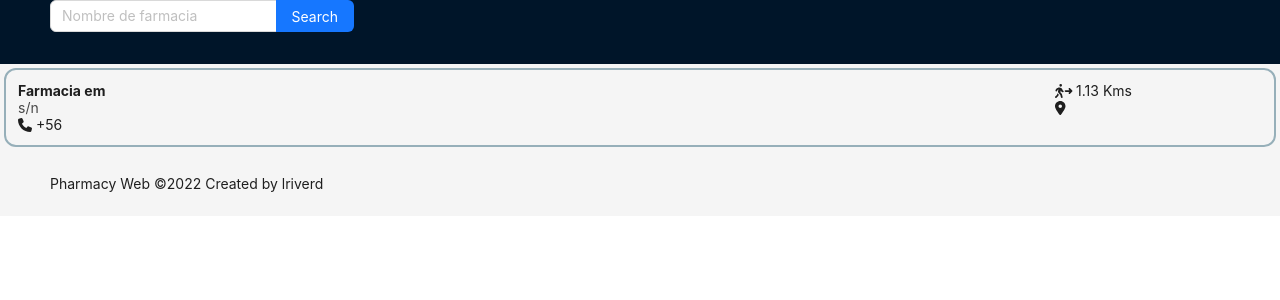
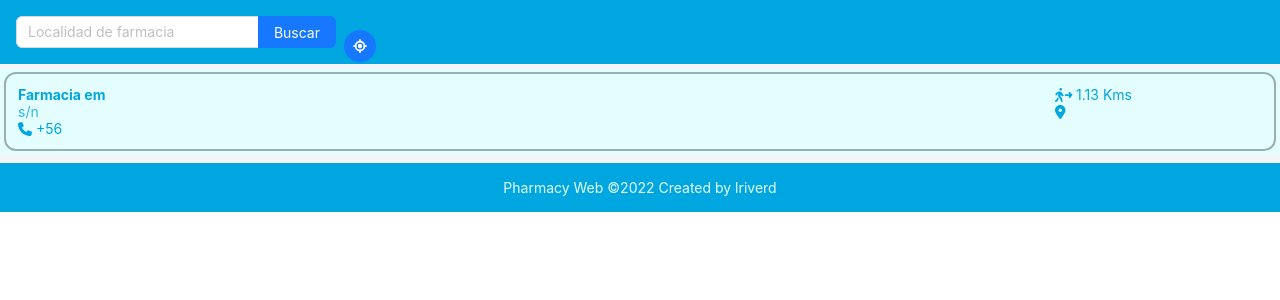
Before and after one commit to lriverd/pharma-web, a React (Create React App) app: page / in a window 1280 px wide. Shown: the top 300 px of the page. Built offline with nearby package versions, Linux system fonts and the light colour scheme; no server answers.

Commit message:
feat[geoLocation]: geolocation

```diff
--- a/src/api/pharmacy.api.ts
+++ /dev/null
@@ -1,10 +0,0 @@
-import { Pharmacy } from "../models/pharmacy.model";
-
-const URL_API = "http://localhost:8090/ms-pharmacys-turn/v1/turn/by-geolocation?lat=-33.482883&lng=-70.760702&radiusKm=15";
-
-
-export const getOpenPharmacy = async (): Promise<Pharmacy[]> => {
-    const response = await fetch(URL_API);
-    const data = await response.json();
-    return data as Pharmacy[];
-}
--- a/src/components/header/PharmacyHeader.tsx
+++ b/src/components/header/PharmacyHeader.tsx
@@ -1,21 +1,35 @@
-import {Input} from 'antd'
+import { Input, Button, Space } from "antd";
+import { FontAwesomeIcon } from "@fortawesome/react-fontawesome";
+import { faLocationCrosshairs } from "@fortawesome/free-solid-svg-icons";
 
 const { Search } = Input;
 
 const onSearch = () => {
-    alert("Nones")
-}
+  alert("Nones");
+};
+
+const onLocation = () => {
+  navigator.geolocation.getCurrentPosition(function (position) {
+    console.log("Latitude is :", position.coords.latitude);
+    console.log("Longitude is :", position.coords.longitude);
+  });
+};
 
 const PharmacyHeader = () => {
-    return <>
-    <Search
-      placeholder="Nombre de farmacia"
-      allowClear
-      enterButton="Search"
-      style={{ width: 304 }}
-      onSearch={onSearch}
-    />
-    </>
-}
+  return (
+    <Space wrap>
+      <Search
+        placeholder="Localidad de farmacia"
+        allowClear
+        enterButton="Buscar"
+        style={{ width: 320 }}
+        onSearch={onSearch}
+      />
+      <Button type="primary" shape="circle" onClick={onLocation}>
+        <FontAwesomeIcon icon={faLocationCrosshairs} />
+      </Button>
+    </Space>
+  );
+};
 
-export default PharmacyHeader
+export default PharmacyHeader;
--- a/src/hooks/useFetch.ts
+++ b/src/hooks/useFetch.ts
@@ -1,5 +1,5 @@
 import { useEffect, useRef, useState } from "react";
-import { getOpenPharmacy } from '../api/pharmacy.api'
+import { getOpenPharmacy } from "../services/pharmacy.api";
 import { Pharmacy } from "../models/pharmacy.model";
 
 interface IState<T> {
@@ -7,7 +7,8 @@ interface IState<T> {
   data: T;
 }
 
-export const EMPTY_PHARMACY = [{
+export const EMPTY_PHARMACY = [
+  {
     id: "0",
     name: "em",
     phone: "+56",
@@ -19,33 +20,37 @@ export const EMPTY_PHARMACY = [{
       locality: "n/a",
       coordinates: {
         latitude: 1.234,
-            longitude: 2.345
+        longitude: 2.345,
       },
     },
-    distance_km_from_origin: 1.13
-}]
+    distance_km_from_origin: 1.13,
+  },
+];
 
 export const useFetchPharmacy = () => {
   const isMounted = useRef(true);
-    const [data, setData] = useState<IState<Pharmacy[]>>({ loading: false, data: EMPTY_PHARMACY });
+  const [data, setData] = useState<IState<Pharmacy[]>>({
+    loading: false,
+    data: EMPTY_PHARMACY,
+  });
 
-    useEffect( () => {
+  useEffect(() => {
     return () => {
       isMounted.current = false;
-        }
+    };
   }, []);
 
   useEffect(() => {
     setData({ loading: true, data: EMPTY_PHARMACY });
 
-        getOpenPharmacy().then(response => {
-            if(isMounted.current) setData({ loading: false, data: response });
-        }).catch(() => {
+    getOpenPharmacy(-33.482883, -70.760702, 15)
+      .then((response) => {
+        if (isMounted.current) setData({ loading: false, data: response });
+      })
+      .catch(() => {
         setData({ loading: false, data: EMPTY_PHARMACY });
       });
-
   }, []);
 
   return { ...data };
-
 };
--- a/src/pages/PharmacyListPage.scss
+++ b/src/pages/PharmacyListPage.scss
@@ -1,24 +1,28 @@
-@import '../styles/_colors';
+@import "../styles/_colors";
 
 .ant-layout-content {
-    min-height: 120px;
   color: $color-natural1;
-    //line-height: 120px;
   background: $color-natural2;
 }
 
-  .ant-layout-header,
-  .ant-layout-footer {
+.ant-layout- {
+  &header {
+    margin-bottom: 4px;
+    padding: 16px;
     color: $color-natural2;
     background: $color-natural1;
   }
 
-  .ant-layout-footer{
+  &footer {
+    padding: 16px;
+    color: $color-natural2;
+    background: $color-natural1;
     display: flex;
     justify-content: center;
+    margin-top: 8px;
+  }
 }
 
-  .ant-layout{
+.ant-layout {
   justify-content: space-between;
-
 }
--- /dev/null
+++ b/src/services/pharmacy.api.ts
@@ -0,0 +1,16 @@
+import { Pharmacy } from "../models/pharmacy.model";
+
+const URL_API =
+  "http://localhost:8080/ms-pharmacys-turn/v1/turn/by-geolocation";
+
+export const getOpenPharmacy = async (
+  lat: number,
+  long: number,
+  radius: number
+): Promise<Pharmacy[]> => {
+  const response = await fetch(
+    `${URL_API}?lat=${lat}&lng=${long}&radiusKm=${radius}`
+  );
+  const data = await response.json();
+  return data as Pharmacy[];
+};
```
Also changed, not shown: src/components/pharmacyList/pharmacy/PharmacyDetail.tsx (+26 -21 lines), src/pages/PharmacyListPage.tsx (+23 -17 lines), 1 other file (tests, documents, lock files or other folders). Lines whose indentation alone changed are shown as unchanged.
